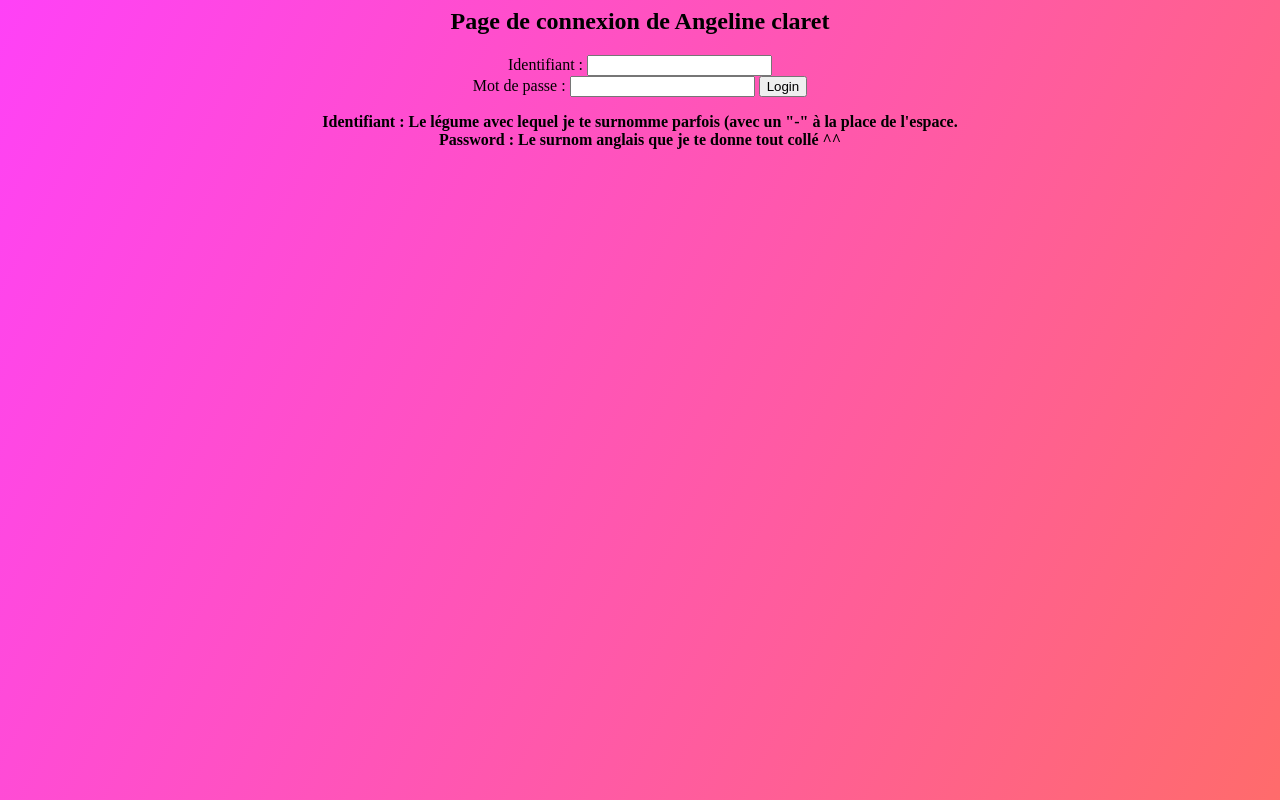
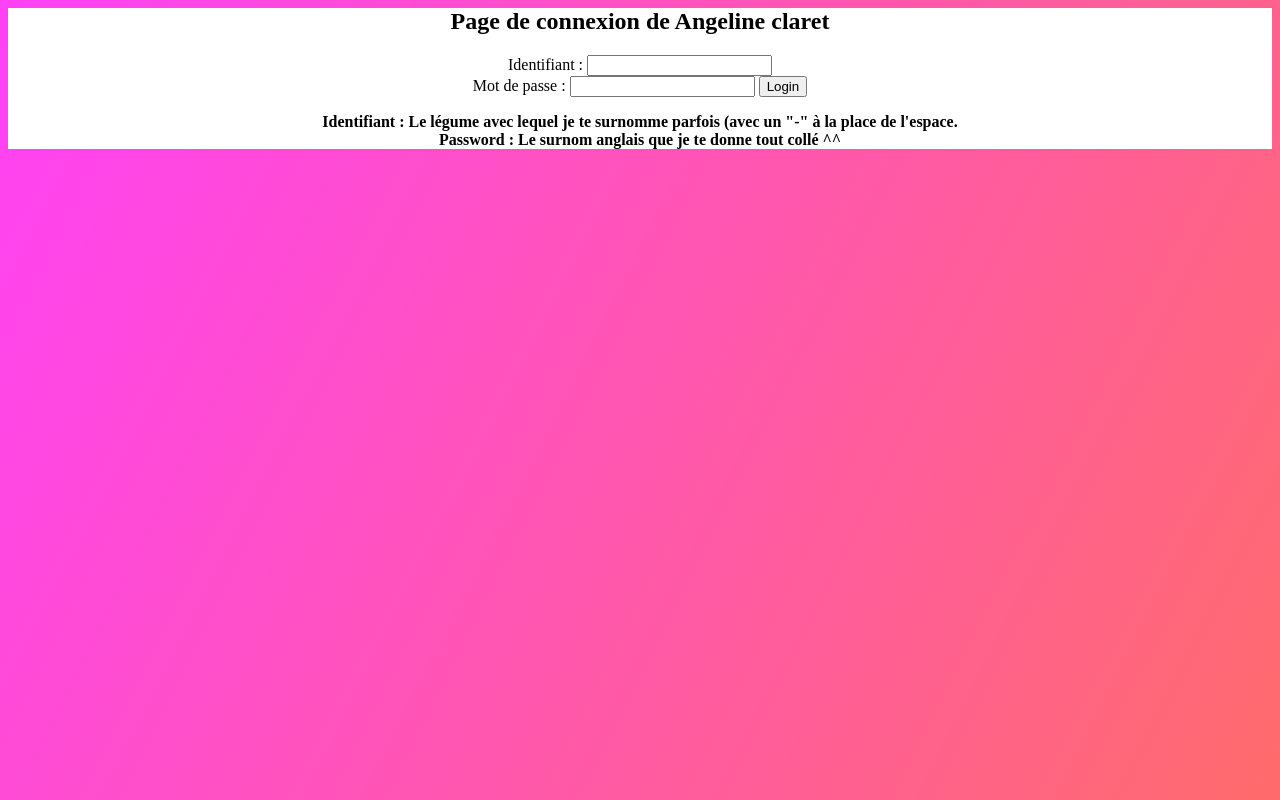
Before and after one commit to Zetun27/Ahmed-bebou, a plain HTML site: page login.html in a window 1280 px wide. Drawn offline with Linux system fonts and the light colour scheme.

Commit message:
Update style.css

```diff
--- a/style.css
+++ b/style.css
@@ -72,3 +72,7 @@ footer a {
   color: white;
   text-decoration: none;
 }
+.main{
+  background-color: white;
+
+}
```
